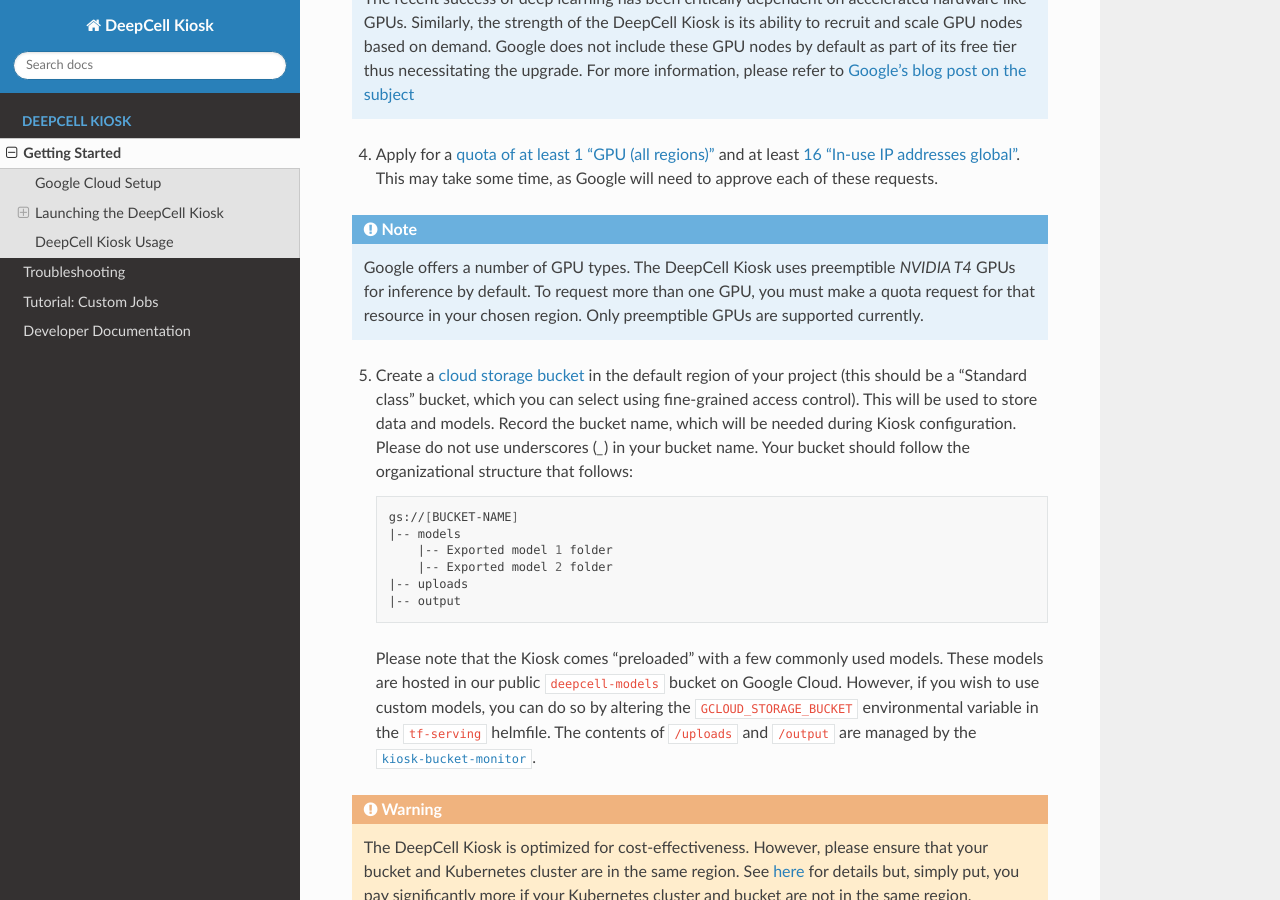
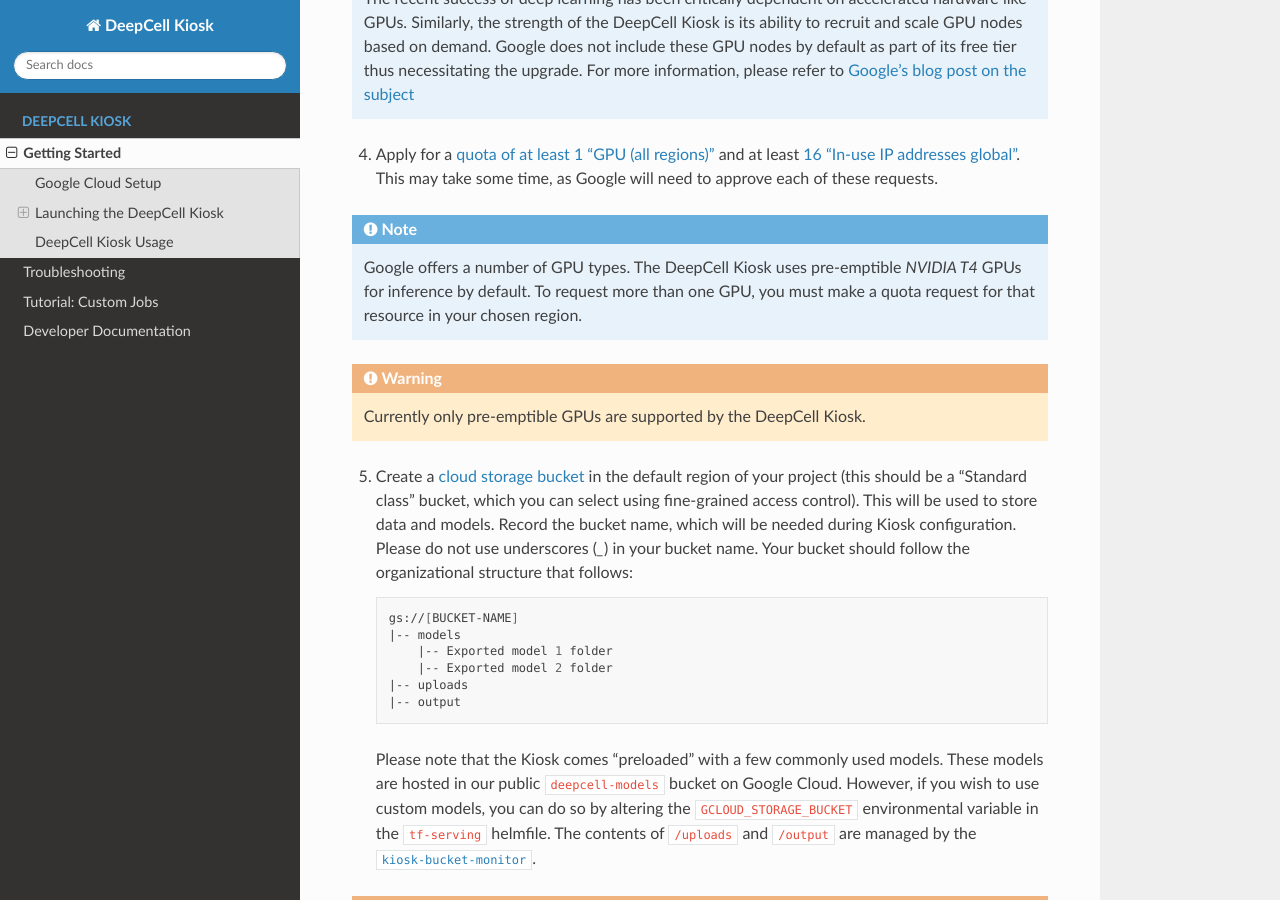
Before and after one commit to vanvalenlab/kiosk-console, a Sphinx documentation site: the page built from docs/source/GETTING_STARTED.rst, in a window 1280 px wide and 900 px high, scrolled down 847 px. Built offline with Sphinx 7.4.7 and the Read the Docs theme 2.0.0, drawn with Linux system fonts in a browser that asks for light colours.

Commit message:
move pre-emptible GPU limitation to a warning.

```diff
--- a/docs/source/GETTING_STARTED.rst
+++ b/docs/source/GETTING_STARTED.rst
@@ -24,7 +24,9 @@
 
 4. Apply for a `quota of at least 1 "GPU (all regions)" <https://cloud.google.com/compute/quotas#gpus>`_ and at least `16 "In-use IP addresses global" <https://cloud.google.com/compute/quotas#ip_addresses>`_. This may take some time, as Google will need to approve each of these requests.
 
-.. note:: Google offers a number of GPU types. The DeepCell Kiosk uses preemptible `NVIDIA T4` GPUs for inference by default.  To request more than one GPU, you must make a quota request for that resource in your chosen region. Only preemptible GPUs are supported currently.
+.. note:: Google offers a number of GPU types. The DeepCell Kiosk uses pre-emptible `NVIDIA T4` GPUs for inference by default.  To request more than one GPU, you must make a quota request for that resource in your chosen region.
+
+.. warning:: Currently only pre-emptible GPUs are supported by the DeepCell Kiosk.
 
 5. Create a `cloud storage bucket <https://cloud.google.com/storage/docs/creating-buckets>`_ in the default region of your project (this should be a "Standard class" bucket, which you can select using fine-grained access control). This will be used to store data and models. Record the bucket name, which will be needed during Kiosk configuration. Please do not use underscores (`_`) in your bucket name. Your bucket should follow the organizational structure that follows:
 
```
